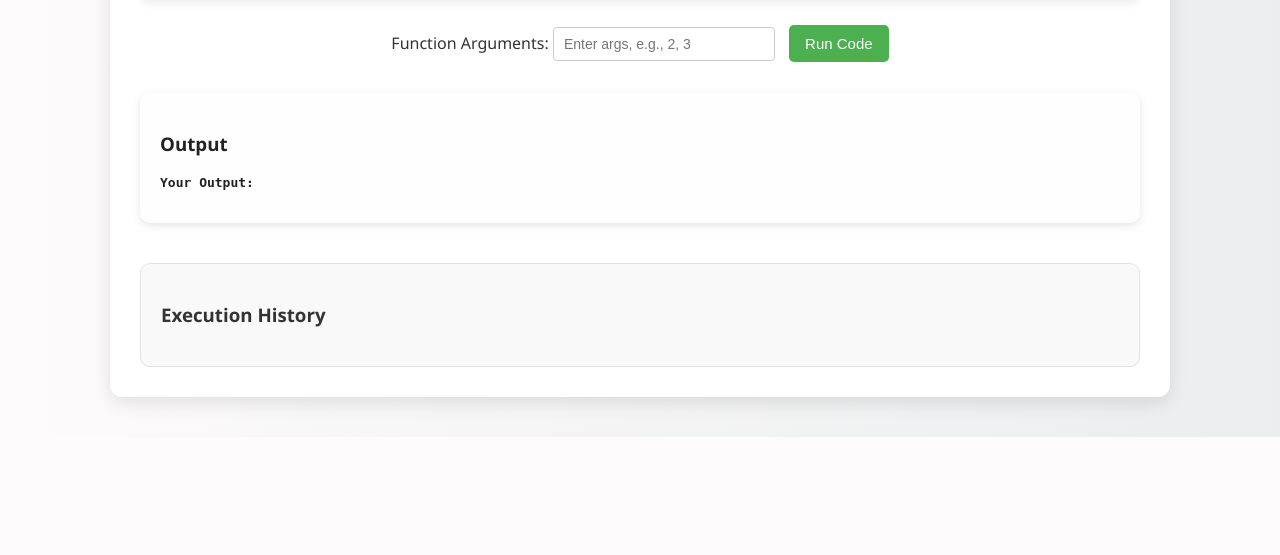
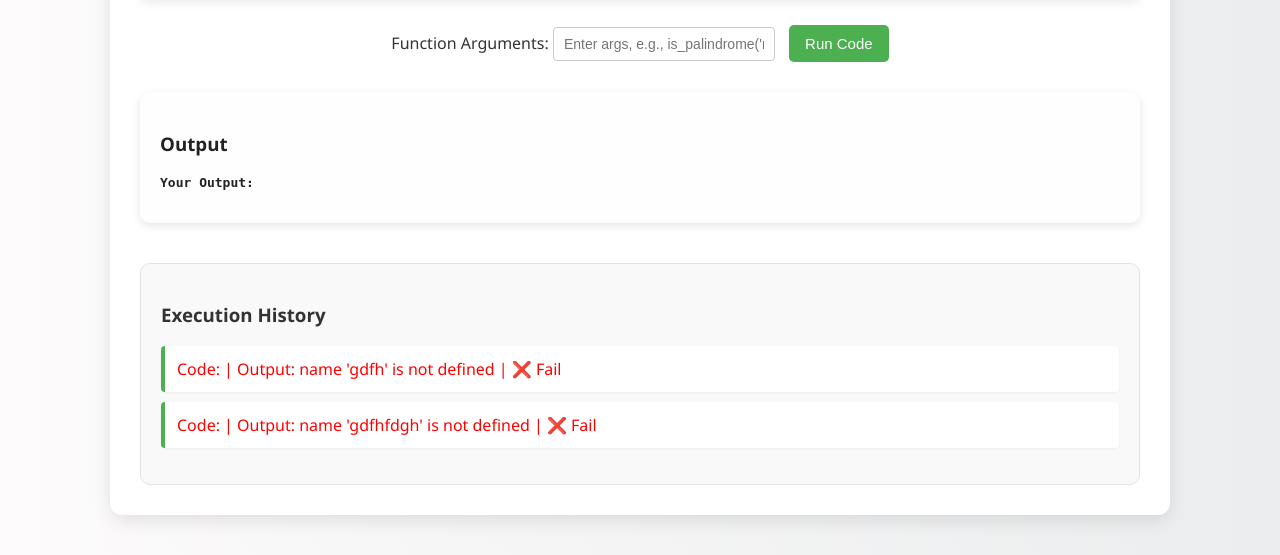
Before and after one commit to khanhthinh2000/python-interview-prep, a Flask app: page / in a window 1280 px wide. Shown: the part 696-1251 px from the top of the page. Before the commit the page ends 1133 px from the top, so only its background shows below. Run offline with Flask 3, Linux system fonts and the light colour scheme; data that the repository does not hold is empty.

Commit message:
Added history.json, problems with limited attempts, and success

```diff
--- a/app.py
+++ b/app.py
@@ -10,8 +10,17 @@ PROBLEMS_FILE = os.path.join(os.path.dirname(__file__), 'problems.json')
 with open(PROBLEMS_FILE) as f:
     problems = json.load(f)
 
-# Store history in memory for now
-execution_history = []
+# Load or initialize execution history
+HISTORY_FILE = os.path.join(os.path.dirname(__file__), 'history.json')
+if os.path.exists(HISTORY_FILE) and os.path.getsize(HISTORY_FILE) > 0:
+    with open(HISTORY_FILE) as f:
+        execution_history = json.load(f)
+else:
+    execution_history = []
+
+# Store attempt count and success flags in memory
+attempts_remaining = {}
+success_status = {}
 
 @app.route("/")
 def home():
@@ -29,22 +38,58 @@ def submit():
         user_input = data.get("userInput", "")
         problem_id = data.get("problemId", "1")
 
-        if problem_id not in problems:
-            return jsonify({ "output": f"Error: Problem ID '{problem_id}' not found." }), 400
+        # Initialize if first attempt
+        if problem_id not in attempts_remaining:
+            attempts_remaining[problem_id] = 2
+            success_status[problem_id] = False
 
-        print(f"Executing problem {problem_id} with user code:\n{user_code}")
+        # If already successful or attempts exhausted
+        if success_status[problem_id]:
+            return jsonify({
+                "output": "Already completed successfully.",
+                "status": "completed",
+                "attempts": attempts_remaining[problem_id]
+            })
+
+        if attempts_remaining[problem_id] <= 0:
+            return jsonify({
+                "output": "No attempts remaining. Try another one.",
+                "status": "locked",
+                "attempts": 0
+            })
+
+        # Run the code
         result = execute_code(user_code, user_input)
+        expected_output = str(problems[problem_id]["expected_output"])
+        passed = (str(result["output"]).strip() == expected_output.strip())
 
+        attempts_remaining[problem_id] -= 1
+        status = "✅ Success" if passed else "❌ Fail"
+
+        if passed:
+            success_status[problem_id] = True
+
+        # Save to execution history and persist it
         execution_history.append({
-            "code": user_code,
-            "output": result["output"]
+            "code": user_input,
+            "output": result["output"],
+            "status": status
         })
 
-        return jsonify(result)
+        with open(HISTORY_FILE, 'w') as f:
+            json.dump(execution_history, f, indent=4)
+
+        return jsonify({
+            "output": result["output"],
+            "status": status,
+            "attempts": attempts_remaining[problem_id],
+            "completed": passed
+        })
 
     except Exception as e:
         return jsonify({
-            "output": f"Error: {str(e)}"
+            "output": f"Error: {str(e)}",
+            "status": "❌ Fail"
         }), 500
 
 @app.route("/history")
--- /dev/null
+++ b/history.json
@@ -0,0 +1,12 @@
+[
+    {
+        "code": "",
+        "output": "name 'gdfh' is not defined",
+        "status": "\u274c Fail"
+    },
+    {
+        "code": "",
+        "output": "name 'gdfhfdgh' is not defined",
+        "status": "\u274c Fail"
+    }
+]
--- a/templates/index.html
+++ b/templates/index.html
@@ -34,8 +34,9 @@
         <!-- Controls Section -->
         <div class="controls-section">
             <label for="user-input">Function Arguments:</label>
-            <input type="text" id="user-input" placeholder="Enter args, e.g., 2, 3">
-            <button onclick="submitCode()">Run Code</button>
+            <input type="text" id="user-input" placeholder="Enter args, e.g., is_palindrome('racecar')">
+            <button id="run-button" onclick="submitCode()">Run Code</button>
+            <p id="attempt-info"></p>
         </div>
 
         <!-- Output Section -->
@@ -53,6 +54,8 @@
 
     <script>
         var editor;
+        var currentProblemId = "1";
+
         document.addEventListener("DOMContentLoaded", function() {
             editor = CodeMirror.fromTextArea(document.getElementById("code"), {
                 mode: "python",
@@ -67,9 +70,8 @@
         });
 
         async function fetchProblems() {
-            const response = await fetch('../problems');
+            const response = await fetch('/problems');
             const problems = await response.json();
-
             const select = document.getElementById("problem-select");
             select.innerHTML = '';
             const keys = Object.keys(problems);
@@ -84,28 +86,35 @@
         }
 
         async function loadProblem(problemId) {
-            const response = await fetch('../problems');
+            currentProblemId = problemId;
+            const response = await fetch('/problems');
             const problems = await response.json();
             const prob = problems[problemId];
             document.getElementById("problem-title").innerText = prob.title;
             document.getElementById("problem-description").innerText = prob.description;
             document.getElementById("problem-input").innerText = prob.input;
             document.getElementById("problem-output").innerText = prob.expected_output;
+            document.getElementById("run-button").disabled = false;
+            document.getElementById("attempt-info").innerText = "";
         }
 
         async function submitCode() {
             const code = editor.getValue();
             const userInput = document.getElementById("user-input").value;
-            const problemId = document.getElementById("problem-select").value;
-
             const response = await fetch('/submit', {
                 method: 'POST',
                 headers: { 'Content-Type': 'application/json' },
-                body: JSON.stringify({ code, userInput, problemId })
+                body: JSON.stringify({ code, userInput, problemId: currentProblemId })
             });
 
             const result = await response.json();
             document.getElementById("user-output").innerText = result.output;
+
+            if (result.status === "✅ Success" || result.status === "completed" || result.status === "locked") {
+                document.getElementById("run-button").disabled = true;
+            }
+
+            document.getElementById("attempt-info").innerText = `Attempts left: ${result.attempts ?? 0}`;
             loadHistory();
         }
 
@@ -116,7 +125,8 @@
             historyList.innerHTML = "";
             history.forEach(entry => {
                 const item = document.createElement("li");
-                item.textContent = `Code: ${entry.code} | Output: ${entry.output}`;
+                item.textContent = `Code: ${entry.code} | Output: ${entry.output} | ${entry.status}`;
+                item.style.color = entry.status.includes("Success") ? "green" : "red";
                 historyList.appendChild(item);
             });
         }
```
